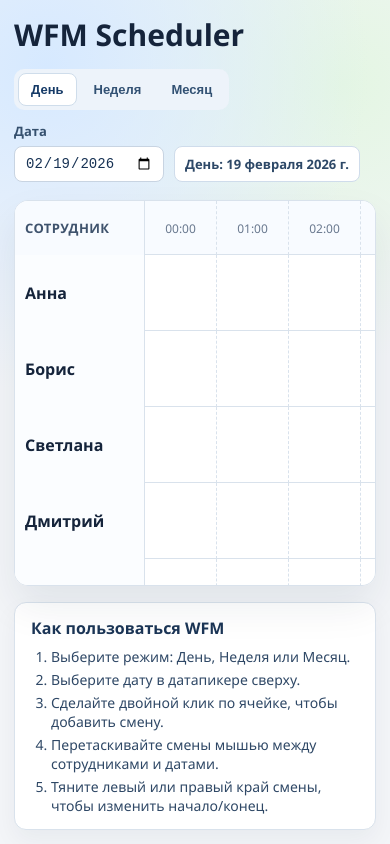
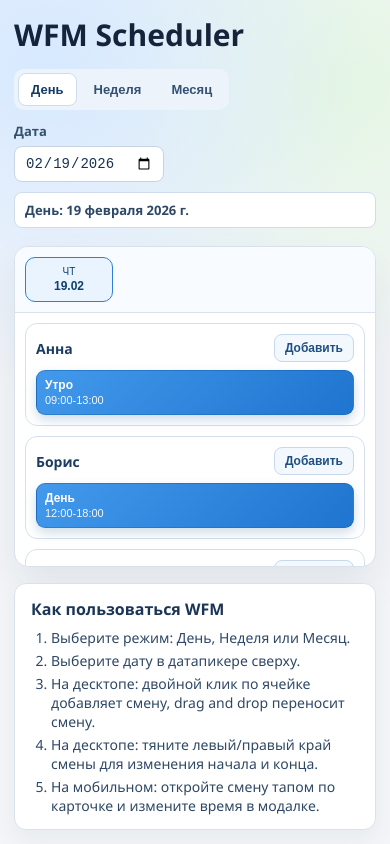
Before and after one commit to mfbulat/vibe-wfm, a React (Vite) app: page / in a window 390 px wide. Built offline with nearby package versions, Linux system fonts and the light colour scheme.

Commit message:
mobile adaptation

```diff
--- a/src/App.module.scss
+++ b/src/App.module.scss
@@ -106,6 +106,132 @@ $row-height: 76px;
   box-shadow: 0 20px 40px rgba(14, 36, 64, 0.08);
   min-height: 220px;
   flex: 1 1 auto;
+}
+
+.mobileBoard {
+  background: $panel-bg;
+  border: 1px solid $border;
+  border-radius: 14px;
+  box-shadow: 0 20px 40px rgba(14, 36, 64, 0.08);
+  min-height: 220px;
+  flex: 1 1 auto;
+  display: flex;
+  flex-direction: column;
+  overflow: hidden;
+}
+
+.mobileDateRail {
+  display: flex;
+  gap: 8px;
+  overflow-x: auto;
+  padding: 10px;
+  border-bottom: 1px solid $border;
+  background: #f8fbff;
+}
+
+.mobileDateButton {
+  flex: 0 0 auto;
+  border: 1px solid #d4dfeb;
+  background: #fff;
+  border-radius: 10px;
+  padding: 8px 10px;
+  min-width: 88px;
+  display: grid;
+  gap: 2px;
+  justify-items: center;
+  color: #2f4866;
+  cursor: pointer;
+
+  span {
+    font-size: 10px;
+    text-transform: uppercase;
+  }
+
+  strong {
+    font-size: 12px;
+  }
+}
+
+.mobileDateButtonActive {
+  border-color: #2e7fd6;
+  background: #eaf4ff;
+  color: #0f3f72;
+}
+
+.mobileEmployeeList {
+  flex: 1;
+  overflow: auto;
+  padding: 10px;
+  display: grid;
+  gap: 10px;
+}
+
+.mobileEmployeeCard {
+  border: 1px solid #d5e0ec;
+  border-radius: 12px;
+  background: #fff;
+  padding: 10px;
+  display: grid;
+  gap: 8px;
+}
+
+.mobileEmployeeCardHeader {
+  display: flex;
+  justify-content: space-between;
+  align-items: center;
+  gap: 8px;
+
+  h3 {
+    margin: 0;
+    font-size: 14px;
+    color: #1c3d63;
+  }
+}
+
+.mobileAddButton {
+  border: 1px solid #c7d8ea;
+  border-radius: 8px;
+  background: #f3f8ff;
+  color: #1f4f82;
+  padding: 6px 10px;
+  font-size: 12px;
+  font-weight: 700;
+  cursor: pointer;
+}
+
+.mobileEmpty {
+  margin: 0;
+  font-size: 12px;
+  color: #6d7d92;
+}
+
+.mobileShiftList {
+  display: grid;
+  gap: 6px;
+}
+
+.mobileShiftCard {
+  border: 1px solid rgba(19, 95, 170, 0.45);
+  border-radius: 9px;
+  background: linear-gradient(135deg, #4399eb, #1f75cf);
+  color: #fff;
+  padding: 8px;
+  display: grid;
+  gap: 4px;
+  text-align: left;
+  cursor: pointer;
+  box-shadow: 0 5px 11px rgba(20, 84, 145, 0.2);
+
+  strong {
+    font-size: 12px;
+    line-height: 1;
+  }
+
+  span {
+    font-size: 11px;
+    line-height: 1;
+    opacity: 0.94;
+  }
 }
 
 .virtualCanvas {
@@ -374,11 +500,13 @@ $row-height: 76px;
     color: #2f4058;
   }
 
-  input {
+  input,
+  select {
     border: 1px solid #cdd7e3;
     border-radius: 8px;
     padding: 9px 11px;
     font-size: 14px;
+    background: #fff;
 
     &:focus {
       outline: 2px solid rgba(25, 118, 210, 0.25);
@@ -401,7 +529,8 @@ $row-height: 76px;
 }
 
 .ghostButton,
-.primaryButton {
+.primaryButton,
+.dangerButton {
   border: 1px solid transparent;
   border-radius: 8px;
   padding: 8px 14px;
@@ -418,6 +547,13 @@ $row-height: 76px;
 .primaryButton {
   background: $accent;
   color: #fff;
+}
+
+.dangerButton {
+  margin-right: auto;
+  background: #ffe8e6;
+  border-color: #f6b6b1;
+  color: #912018;
 }
 
 .helpSection {
@@ -461,4 +597,13 @@ $row-height: 76px;
   .gridWrapper {
     min-height: 200px;
   }
+
+  .dateControls {
+    width: 100%;
+    align-items: stretch;
+  }
+
+  .periodBadge {
+    width: 100%;
+  }
 }
--- a/src/App.tsx
+++ b/src/App.tsx
@@ -17,6 +17,8 @@ type Shift = {
 }
 
 type ModalDraft = {
+  mode: 'create' | 'edit'
+  shiftId?: string
   employeeId: string
   dateKey: string
   title: string
@@ -195,6 +197,10 @@ const initialShifts: Shift[] = [
 function App() {
   const [viewMode, setViewMode] = useState<ViewMode>('day')
   const [selectedDate, setSelectedDate] = useState<Date>(new Date())
+  const [isMobile, setIsMobile] = useState(() =>
+    typeof window !== 'undefined' ? window.innerWidth <= MOBILE_BREAKPOINT : false,
+  )
+  const [mobileDateKey, setMobileDateKey] = useState(todayKey)
   const [shifts, setShifts] = useState<Shift[]>(initialShifts)
   const [draggingShiftId, setDraggingShiftId] = useState<string | null>(null)
   const [resizeState, setResizeState] = useState<ResizeState | null>(null)
@@ -251,6 +257,16 @@ function App() {
   const totalTimelineWidth = columnCount * columnWidth
   const totalGridWidth = employeeColumnWidth + totalTimelineWidth
   const totalGridHeight = HEADER_HEIGHT + employees.length * ROW_HEIGHT
+
+  useEffect(() => {
+    const mediaQuery = window.matchMedia(`(max-width: ${MOBILE_BREAKPOINT}px)`)
+    const onChange = () => setIsMobile(mediaQuery.matches)
+
+    onChange()
+    mediaQuery.addEventListener('change', onChange)
+
+    return () => mediaQuery.removeEventListener('change', onChange)
+  }, [])
 
   useEffect(() => {
     const viewport = gridViewportRef.current
@@ -396,6 +412,7 @@ function App() {
 
     setError(null)
     setModalDraft({
+      mode: 'create',
       employeeId,
       dateKey,
       title: 'Новая смена',
@@ -404,12 +421,25 @@ function App() {
     })
   }
 
+  const openEditShiftModal = (shift: Shift) => {
+    setError(null)
+    setModalDraft({
+      mode: 'edit',
+      shiftId: shift.id,
+      employeeId: shift.employeeId,
+      dateKey: shift.dateKey,
+      title: shift.title,
+      startTime: formatTime(shift.start),
+      endTime: formatTime(shift.end),
+    })
+  }
+
   const closeModal = () => {
     setModalDraft(null)
     setError(null)
   }
 
-  const handleCreateShift = (event: FormEvent) => {
+  const handleSaveShift = (event: FormEvent) => {
     event.preventDefault()
     if (!modalDraft) return
 
@@ -439,6 +469,22 @@ function App() {
       return
     }
 
+    if (modalDraft.mode === 'edit' && modalDraft.shiftId) {
+      setShifts((prev) =>
+        prev.map((shift) =>
+          shift.id === modalDraft.shiftId
+            ? {
+                ...shift,
+                employeeId: modalDraft.employeeId,
+                dateKey: modalDraft.dateKey,
+                title: modalDraft.title.trim() || 'Смена',
+                start: snappedStart,
+                end: snappedEnd,
+              }
+            : shift,
+        ),
+      )
+    } else {
       setShifts((prev) => [
         ...prev,
         {
@@ -450,7 +496,14 @@ function App() {
           end: snappedEnd,
         },
       ])
+    }
 
+    closeModal()
+  }
+
+  const handleDeleteShift = () => {
+    if (!modalDraft || modalDraft.mode !== 'edit' || !modalDraft.shiftId) return
+    setShifts((prev) => prev.filter((shift) => shift.id !== modalDraft.shiftId))
     closeModal()
   }
 
@@ -542,6 +595,18 @@ function App() {
         ? `Неделя: ${shortDateFormatter.format(visibleDates[0])} - ${shortDateFormatter.format(visibleDates[6])}`
         : `Месяц: ${monthYearFormatter.format(selectedDate)}`
 
+  const mobileDateOptions = useMemo(
+    () => visibleDates.map((date) => ({ key: dateToKey(date), date })),
+    [visibleDates],
+  )
+  const fallbackMobileDateKey = mobileDateOptions[0]?.key ?? selectedDateKey
+  const effectiveMobileDateKey = mobileDateOptions.some((option) => option.key === mobileDateKey)
+    ? mobileDateKey
+    : fallbackMobileDateKey
+  const mobileActiveDate =
+    mobileDateOptions.find((option) => option.key === effectiveMobileDateKey) ?? mobileDateOptions[0]
+  const mobileActiveDateKey = mobileActiveDate?.key ?? selectedDateKey
+
   return (
     <div className={styles.page}>
       <header className={styles.header}>
@@ -576,6 +641,64 @@ function App() {
         </div>
       </header>
 
+      {isMobile ? (
+        <section className={styles.mobileBoard}>
+          <div className={styles.mobileDateRail}>
+            {mobileDateOptions.map((option) => (
+              <button
+                key={option.key}
+                type="button"
+                className={`${styles.mobileDateButton} ${mobileActiveDateKey === option.key ? styles.mobileDateButtonActive : ''}`}
+                onClick={() => setMobileDateKey(option.key)}
+              >
+                <span>{weekdayFormatter.format(option.date)}</span>
+                <strong>{shortDateFormatter.format(option.date)}</strong>
+              </button>
+            ))}
+          </div>
+
+          <div className={styles.mobileEmployeeList}>
+            {employees.map((employee) => {
+              const dayShifts = getShiftsForCell(employee.id, mobileActiveDateKey)
+
+              return (
+                <article key={`mobile-${employee.id}`} className={styles.mobileEmployeeCard}>
+                  <div className={styles.mobileEmployeeCardHeader}>
+                    <h3>{employee.name}</h3>
+                    <button
+                      type="button"
+                      className={styles.mobileAddButton}
+                      onClick={() => openCreateShiftModal(employee.id, mobileActiveDateKey, DEFAULT_SHIFT_START)}
+                    >
+                      Добавить
+                    </button>
+                  </div>
+
+                  {dayShifts.length === 0 ? (
+                    <p className={styles.mobileEmpty}>На выбранную дату смен нет</p>
+                  ) : (
+                    <div className={styles.mobileShiftList}>
+                      {dayShifts.map((shift) => (
+                        <button
+                          key={shift.id}
+                          type="button"
+                          className={styles.mobileShiftCard}
+                          onClick={() => openEditShiftModal(shift)}
+                        >
+                          <strong>{shift.title}</strong>
+                          <span>
+                            {formatTime(shift.start)}-{formatTime(shift.end)}
+                          </span>
+                        </button>
+                      ))}
+                    </div>
+                  )}
+                </article>
+              )
+            })}
+          </div>
+        </section>
+      ) : (
         <section className={styles.gridWrapper} ref={gridViewportRef}>
         <div className={styles.virtualCanvas} style={{ width: totalGridWidth, height: totalGridHeight }}>
           <div className={styles.virtualHeader} style={{ height: HEADER_HEIGHT }}>
@@ -663,6 +786,7 @@ function App() {
                             draggable={!resizeState}
                             onDragStart={(event) => handleDragStart(event, shift)}
                             onDragEnd={() => setDraggingShiftId(null)}
+                            onDoubleClick={() => openEditShiftModal(shift)}
                             style={{ left, width }}
                           >
                             <div
@@ -738,6 +862,7 @@ function App() {
                                 draggable={!resizeState}
                                 onDragStart={(event) => handleDragStart(event, shift)}
                                 onDragEnd={() => setDraggingShiftId(null)}
+                                onDoubleClick={() => openEditShiftModal(shift)}
                                 style={{
                                   left: chipLeft,
                                   width: chipWidth,
@@ -775,13 +900,14 @@ function App() {
           })}
         </div>
         </section>
+      )}
 
       {modalDraft && (
         <div className={styles.modalBackdrop} role="presentation" onClick={closeModal}>
           <div className={styles.modal} role="dialog" aria-modal="true" onClick={(event) => event.stopPropagation()}>
-            <h2>Добавить смену</h2>
+            <h2>{modalDraft.mode === 'edit' ? 'Редактировать смену' : 'Добавить смену'}</h2>
 
-            <form className={styles.modalForm} onSubmit={handleCreateShift}>
+            <form className={styles.modalForm} onSubmit={handleSaveShift}>
               <label>
                 Название
                 <input
@@ -790,6 +916,22 @@ function App() {
                     setModalDraft((prev) => (prev ? { ...prev, title: event.target.value } : prev))
                   }
                 />
+              </label>
+
+              <label>
+                Сотрудник
+                <select
+                  value={modalDraft.employeeId}
+                  onChange={(event) =>
+                    setModalDraft((prev) => (prev ? { ...prev, employeeId: event.target.value } : prev))
+                  }
+                >
+                  {employees.map((employee) => (
+                    <option key={employee.id} value={employee.id}>
+                      {employee.name}
+                    </option>
+                  ))}
+                </select>
               </label>
 
               <label>
@@ -830,11 +972,16 @@ function App() {
               {error && <p className={styles.error}>{error}</p>}
 
               <div className={styles.modalActions}>
+                {modalDraft.mode === 'edit' && (
+                  <button type="button" onClick={handleDeleteShift} className={styles.dangerButton}>
+                    Удалить
+                  </button>
+                )}
                 <button type="button" onClick={closeModal} className={styles.ghostButton}>
                   Отмена
                 </button>
                 <button type="submit" className={styles.primaryButton}>
-                  Добавить
+                  {modalDraft.mode === 'edit' ? 'Сохранить' : 'Добавить'}
                 </button>
               </div>
             </form>
@@ -847,9 +994,9 @@ function App() {
         <ol>
           <li>Выберите режим: День, Неделя или Месяц.</li>
           <li>Выберите дату в датапикере сверху.</li>
-          <li>Сделайте двойной клик по ячейке, чтобы добавить смену.</li>
-          <li>Перетаскивайте смены мышью между сотрудниками и датами.</li>
-          <li>Тяните левый или правый край смены, чтобы изменить начало/конец.</li>
+          <li>На десктопе: двойной клик по ячейке добавляет смену, drag and drop переносит смену.</li>
+          <li>На десктопе: тяните левый/правый край смены для изменения начала и конца.</li>
+          <li>На мобильном: откройте смену тапом по карточке и измените время в модалке.</li>
         </ol>
       </footer>
     </div>
```
Lines whose indentation alone changed are shown as unchanged.
